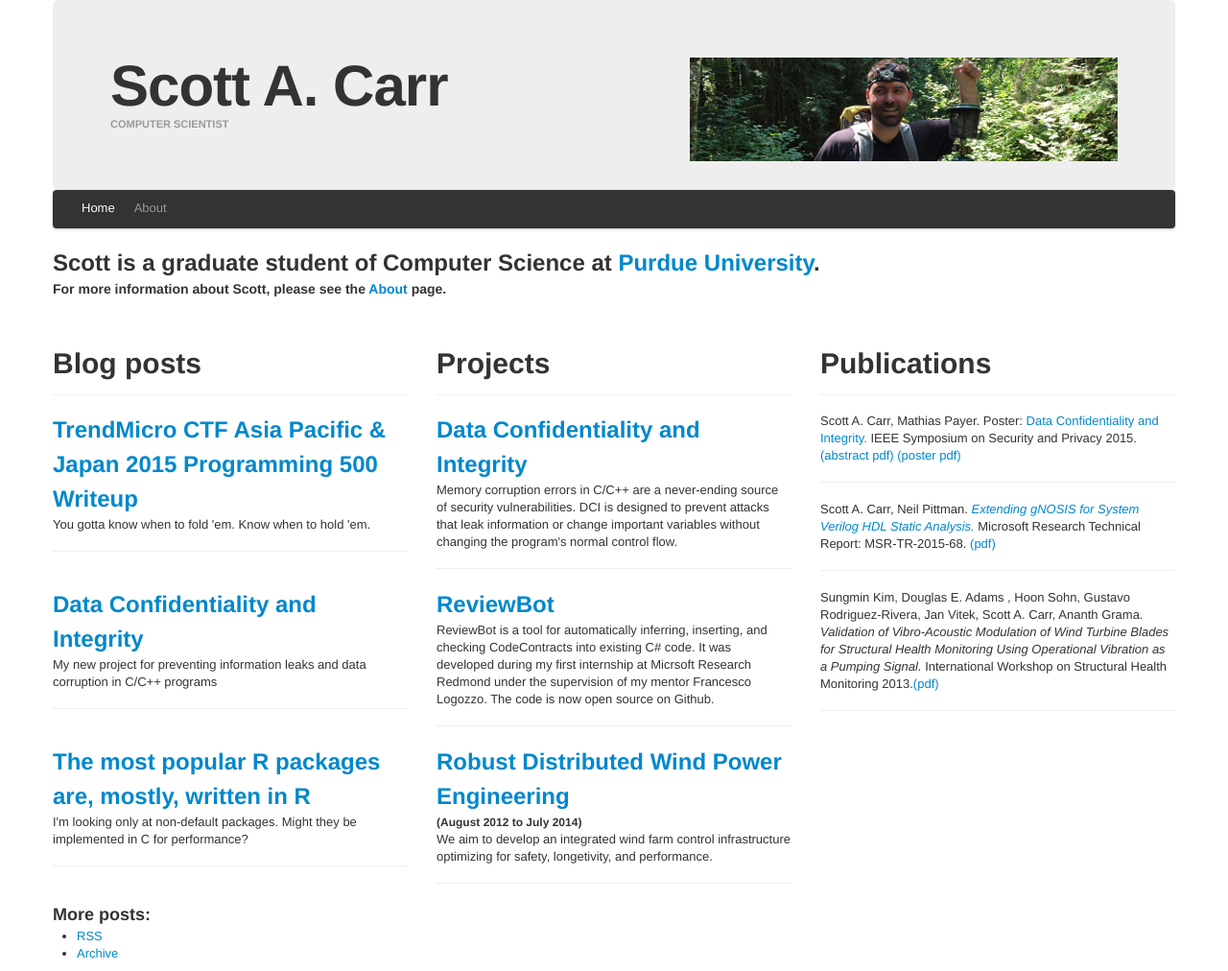
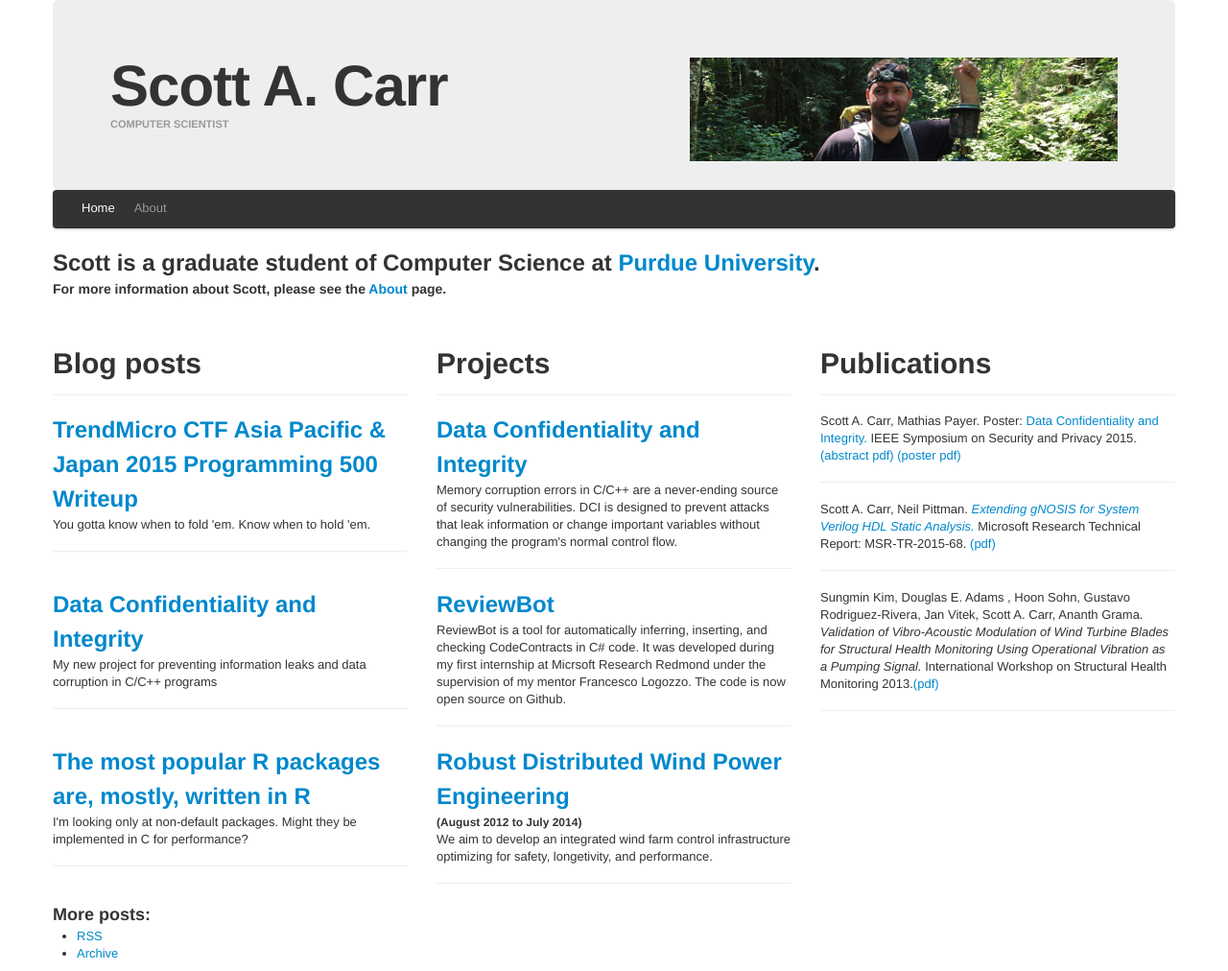
Before and after one commit to scottcarr/scottcarr.github.com, a Jekyll site: the page built from index.html, in a window 1280 px wide. Shown: the whole page at 96% size. Built offline with Jekyll 4.4.1, drawn with Linux system fonts in a browser that asks for light colours.

Commit message:
fix typo

```diff
--- a/index.html
+++ b/index.html
@@ -53,7 +53,7 @@ title_element: h1
       <h2 class="title"><a href="https://github.com/scottcarr/reviewbot">ReviewBot</a></h2>
       <p>
       ReviewBot is a tool for automatically inferring, inserting, and checking CodeContracts
-      into existing C# code.  It was developed during my first internship at Micrsoft Research Redmond
+      in C# code.  It was developed during my first internship at Micrsoft Research Redmond
       under the supervision of my mentor Francesco Logozzo.  The code is now open source on Github.
       </p>
       <hr>
```
